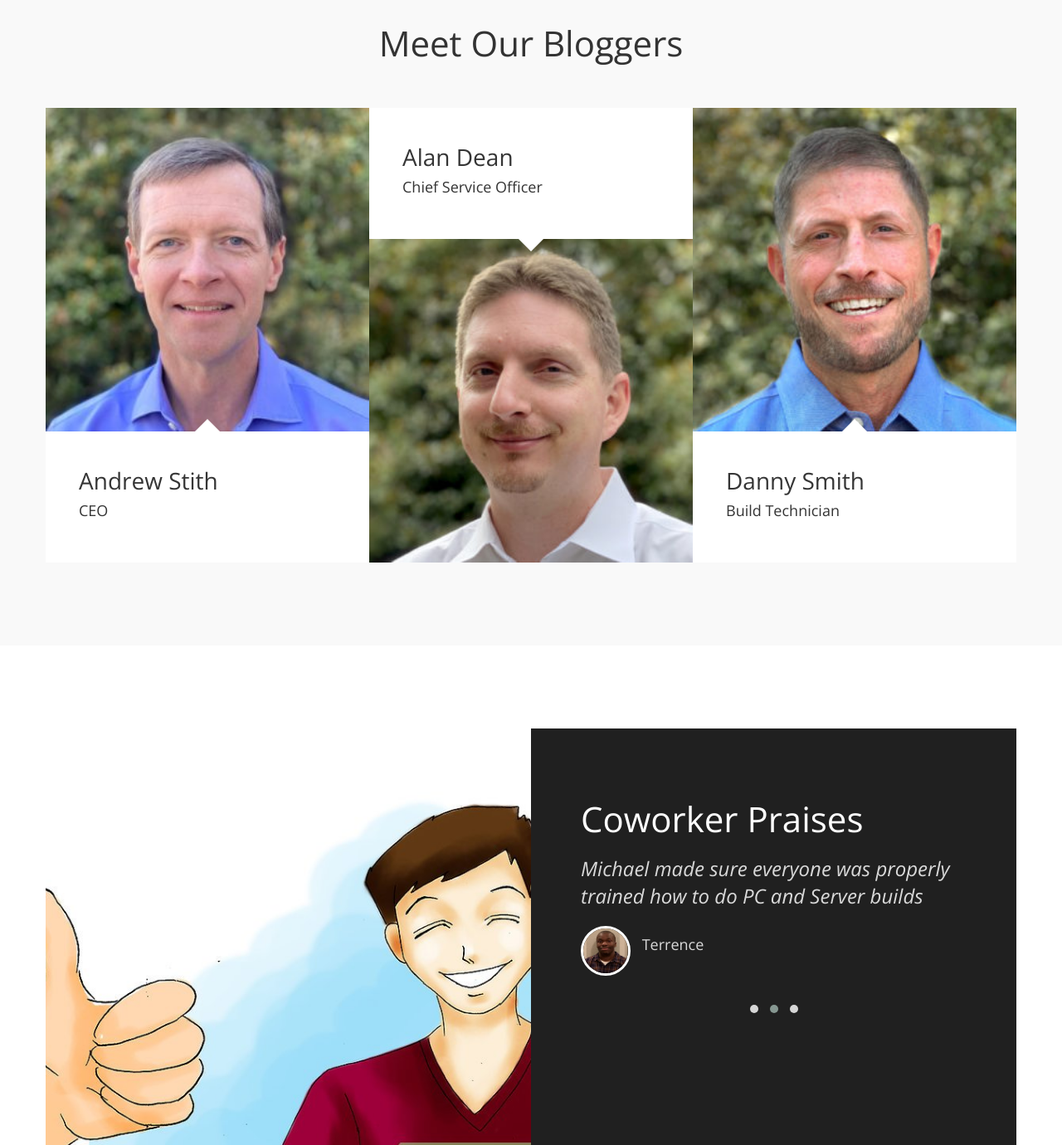
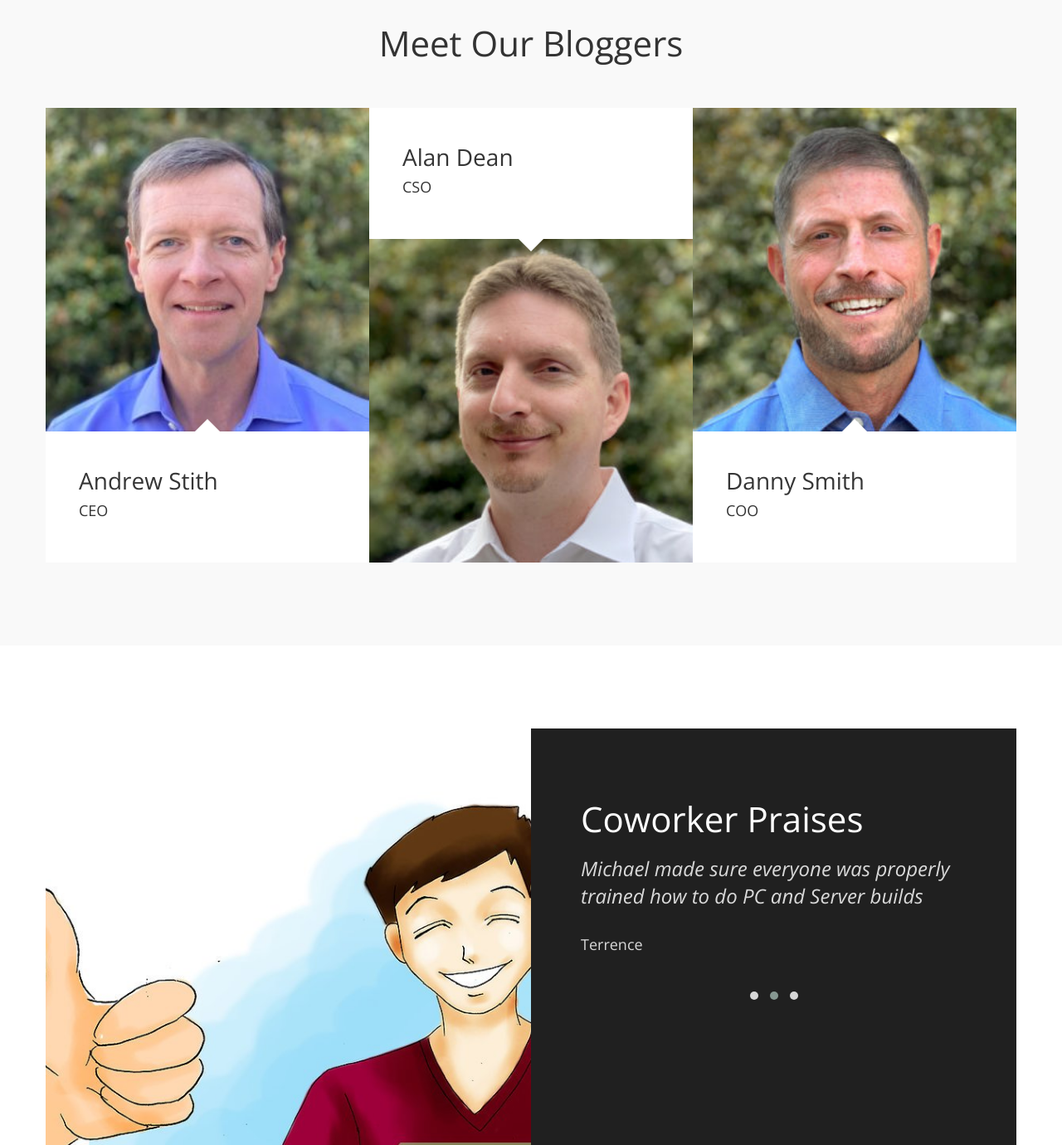
Before and after one commit to Terrenceddonerson/Terrenceddonerson.github.io, a plain HTML site: page index.html in a window 1280 px wide. Shown: the part 1492-2872 px from the top of the page at 83% size. Drawn offline with nearby package versions, Linux system fonts and the light colour scheme.

Commit message:
Update index.html

```diff
--- a/index.html
+++ b/index.html
@@ -151,7 +151,7 @@
 
                     <div class="col-md-6 col-sm-6">
                          <div class="feature-image">
-                              <img src="images/feature-mockup.png" class="img-responsive" alt="Thin Laptop">
+                              <img src="images/feature-mockup.png" class="img-responsive" alt="Smartphone">
                          </div>
                     </div>
 
@@ -186,7 +186,7 @@
                          <div class="team-thumb">
                               <div class="team-info team-thumb-down">
                                    <h2>Alan Dean</h2>
-                                   <small>Chief Service Officer </small>
+                                   <small>CSO</small>
                                    <p></p>
                               </div>
                               <img src="images/team-image2.jpg" class="img-responsive" alt="Catherine Soft">
@@ -195,10 +195,10 @@
 
                     <div class="col-md-4 col-sm-4">
                          <div class="team-thumb">
-                              <img src="images/team-image3.jpg" class="img-responsive" alt="Jack Wilson">
+                              <img src="images/team-image3.jpg" class="img-responsive" alt="Danny Smith">
                               <div class="team-info team-thumb-up">
                                    <h2>Danny Smith</h2>
-                                   <small>Build Technician</small>
+                                   <small>COO</small>
                                    <p></p>
                               </div>
                          </div>
@@ -229,7 +229,7 @@
                                    <div class="item">
                                         <h3>Demonta stepped up when we needed help the most.</h3>
                                         <div class="testimonial-item">
-                                             <img src="images/tst-image2.jpg" class="img-responsive" alt="Terrence">
+
                                              <h4>Terrence</h4>
                                         </div>
                                    </div>
@@ -237,7 +237,7 @@
                                    <div class="item">
                                         <h3>Michael made sure everyone was properly trained how to do PC and Server builds</h3>
                                         <div class="testimonial-item">
-                                             <img src="images/tst-image2.jpg" class="img-responsive" alt="Sofia">
+
                                              <h4>Terrence</h4>
                                         </div>
                                    </div>
@@ -245,7 +245,7 @@
                                    <div class="item">
                                         <h3>Chris Elliot is always willing to come in whenvever needed</h3>
                                         <div class="testimonial-item">
-                                             <img src="images/tst-image2.jpg" class="img-responsive" alt="Monica">
+
                                              <h4>Terrence</h4>
                                         </div>
                                    </div>
```
